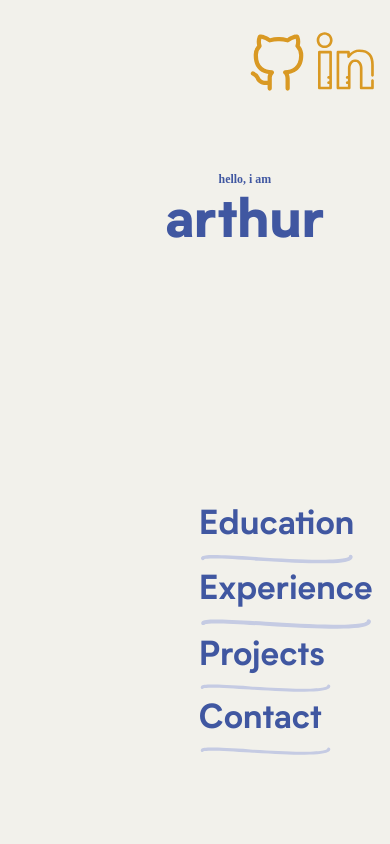
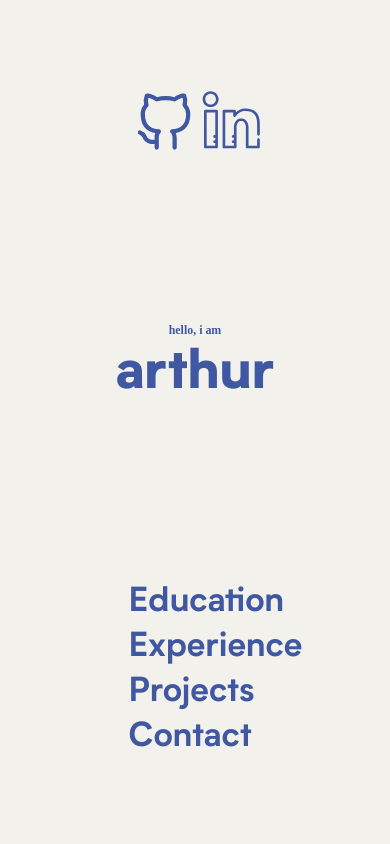
Before and after one commit to arthurfincham/react-portfolio, a React (Create React App) app: page / in a window 390 px wide. Shown: the top 844 px of the page. Built offline with nearby package versions, Linux system fonts and the light colour scheme; a web font is replaced by a local one.

Commit message:
update horizontal

```diff
--- a/src/App.css
+++ b/src/App.css
@@ -2,9 +2,7 @@
   text-align: center;
   color: white;
   background-color: #000000;
-  width: 100%;
-  padding-left: 2em;
-  padding-right: 2em;
+  width: 90%;
   max-width: 1000px !important;
   margin: 0 auto;
 }
@@ -12,29 +10,24 @@
 .Welcome-page {
   height: 100vh;
   width: 100%;
-  padding-left: 1em;
-  padding-right: 1em;
-  position: relative;
+  display: flex;
+  flex-direction: column;
+  justify-content: space-around;
+  align-items: center;
+}
+
+.space-around {
+  text-align: center;
+  align-items: center;
+  justify-content: space-around;
 }
 
 .App-header {
-  position: absolute;
-  top: 3vh;
-  right: 20vw;
   display: flex;
 }
 
 .dev-link-icon {
   width: 4em;
-}
-
-#App-logo {
-  transform: rotate(100deg);
-  height: 50vmin;
-  position: absolute;
-  top: 30vh;
-  left: -15vw;
-  pointer-events: none;
 }
 
 .Welcome-text {
@@ -43,12 +36,6 @@
   align-items: center;
   font-size: calc(10px + 2vmin);
   max-width: 12ch;
-  color: white;
-  position: absolute;
-  margin: 0 auto;
-  top: 15vh;
-  left: 50%;
-  transform: translate(-50%, 50%);
 }
 
 .Welcome-text > * {
@@ -65,34 +52,11 @@
   padding: 0;
 }
 
-.logo-link:hover {
-  filter: invert(0.5) sepia(1) saturate(5) hue-rotate(175deg);
-}
-
-.hand-line {
-  max-width: 100%;
-  max-height: 100%;
-  margin: 0;
-  margin-bottom: 0.2em;
-  margin-top: 0.2em;
-  padding: 0;
-  display: block;
-}
-
 .anchor-box {
-  position: absolute;
   width: 16ch;
-  bottom: 10vh;
-  right: 20vw;
   display: flex;
   flex-direction: column;
   align-items: flex-start;
-}
-
-@media only screen and (max-width: 800px) {
-  .anchor-box {
-    right: 32vw;
-  }
 }
 
 .anchor-container {
@@ -102,9 +66,51 @@
 
 .anchor {
   font-family: 'Biotif-Bold';
-  color: white;
   font-size: 2em;
+  text-decoration: underline;
+  text-decoration-color: #f23c1f;
+}
+
+.anchor {
+  position: relative;
   text-decoration: none;
+  padding-bottom: 1px;
+}
+
+.anchor:before,
+.anchor:after {
+  content: '';
+  position: absolute;
+  bottom: 2px;
+  left: 0;
+  right: 0;
+  height: 2px;
+  background-color: #f37272;
+}
+.anchor:before {
+  opacity: 0;
+  transform: translateY(-8px);
+  transition: transform 0s cubic-bezier(0.175, 0.885, 0.32, 1.275), opacity 0s;
+}
+.anchor:after {
+  opacity: 0;
+  transform: translateY(4px);
+  transition: transform 0.2s cubic-bezier(0.175, 0.885, 0.32, 1.275), opacity 0.2s;
+}
+.anchor:hover:before,
+.anchor:focus:before,
+.anchor:hover:after,
+.anchor:focus:after {
+  opacity: 1;
+  transform: translateY(0);
+}
+.anchor:hover:before,
+.anchor:focus:before {
+  transition: transform 0.2s cubic-bezier(0.175, 0.885, 0.32, 1.275), opacity 0.2s;
+}
+.anchor:hover:after,
+.anchor:focus:after {
+  transition: transform 0s 0.2s cubic-bezier(0.175, 0.885, 0.32, 1.275), opacity 0s 0.2s;
 }
 
 @keyframes name-of-animation {
@@ -305,3 +311,7 @@
 .mt-3 {
   margin-top: 3em;
 }
+
+p {
+  line-height: 1.5em;
+}
--- a/src/components/AnchorLinks.js
+++ b/src/components/AnchorLinks.js
@@ -8,25 +8,21 @@ export default function AnchorLinks() {
         <a href="#Education" className="anchor">
           Education
         </a>
-        <HandLine fill={fill} />
       </div>
       <div className="anchor-container">
         <a href="#Experience" className="anchor">
           Experience
         </a>
-        <HandLine fill={fill} />
       </div>
       <div className="anchor-container">
         <a href="#Projects" className="anchor">
           Projects
         </a>
-        <HandLine fill={fill} />
       </div>
       <div className="anchor-container">
         <a href="#Contact" className="anchor">
           Contact
         </a>
-        <HandLine fill={fill} />
       </div>
     </div>
   );
--- a/src/components/Contact.js
+++ b/src/components/Contact.js
@@ -1,15 +1,21 @@
 import EmailIcon from './graphics/EmailIcon';
+import IconLinks from './IconLinks';
 import LocationIcon from './graphics/LocationIcon';
 export default function Contact() {
-  const fill = 'white';
+  const fill = '#4057A1';
   return (
     <div className="section-box" id="Contact">
       <h1 className="sticky-thc">Contact</h1>
-      <div className="flex-col centered h-75">
-        <LocationIcon fill={fill} svgClass={'loc-icon'} />
-        <h3>London, United Kingdom</h3>
-        <EmailIcon fill={fill} svgClass={'email-icon'} />
-        <h3>arthurfincham@me.com</h3>
+      <div className="flex-col space-around h-75">
+        <div className="flex-col centered">
+          <LocationIcon fill={fill} svgClass={'loc-icon'} />
+          <h3>London, United Kingdom</h3>
+        </div>
+        <div className="flex-col centered">
+          <EmailIcon fill={fill} svgClass={'email-icon'} />
+          <h3>arthurfincham@me.com</h3>
+        </div>
+        <IconLinks />
       </div>
     </div>
   );
--- a/src/components/IconLinks.js
+++ b/src/components/IconLinks.js
@@ -2,8 +2,8 @@ import GitHubLogo from './graphics/GitHubLogo.js';
 import LinkedInLogo from './graphics/LinkedInLogo';
 
 export default function IconLinks() {
-  const fill = 'white';
-  const svgClass = 'dev-link-icon svg-link';
+  const fill = '#4057A1';
+  const svgClass = 'dev-link-icon';
   return (
     <header className="App-header">
       <a className="logo-link" target="blank" href="https://github.com/arthurfincham">
--- a/src/components/Project.js
+++ b/src/components/Project.js
@@ -21,7 +21,7 @@ export default function Project({ props, iconData, rowOrder }) {
             </div>
             {iconData}
           </div>
-          <p>{props.description}</p>
+          <p className="project-description">{props.description}</p>
         </div>
       </div>
     </>
--- a/src/components/globalStyles.js
+++ b/src/components/globalStyles.js
@@ -33,4 +33,7 @@ export const GlobalStyles = createGlobalStyle`
   .svg-link{
     fill: ${({ theme }) => theme.svgLinkFill}
   }
+  .dev-link-icon{
+    color: ${({ theme }) => theme.text} !important;
+  }
   	`;
--- a/src/data/ProjectData.js
+++ b/src/data/ProjectData.js
@@ -20,7 +20,7 @@ export const instaclone = {
     "Instagram clone with likes, comments, tags and the various views found in the app.Tags are dynamically created from the caption of a post. A helper method extracts any strings beginning with '#', then adds them to the post's tag_list.",
 };
 export const summary = {
-  title: 'News Summary',
+  title: 'Summary',
   repoURL: 'https://github.com/',
   subTitle: 'Weekend Challenge',
   description:
--- a/src/index.css
+++ b/src/index.css
@@ -8,9 +8,8 @@ body {
 }
 
 body {
+  margin: 0;
   position: relative;
-  margin: 0;
-  padding: 0;
   background-color: #000000;
   width: 100vw;
 }
```
